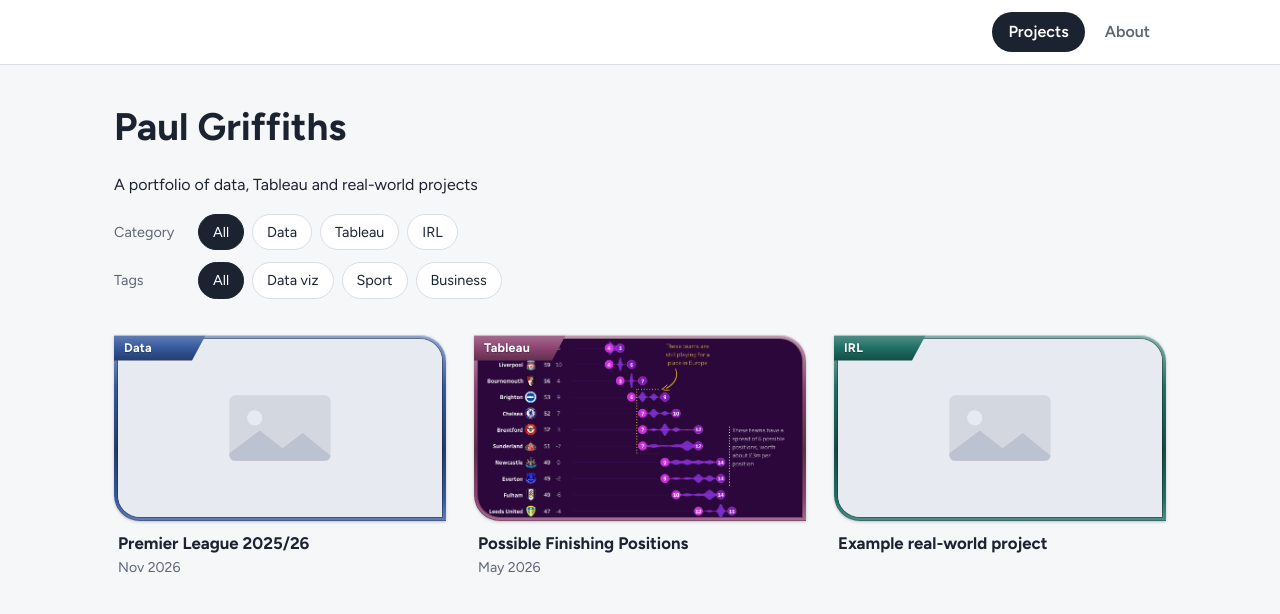
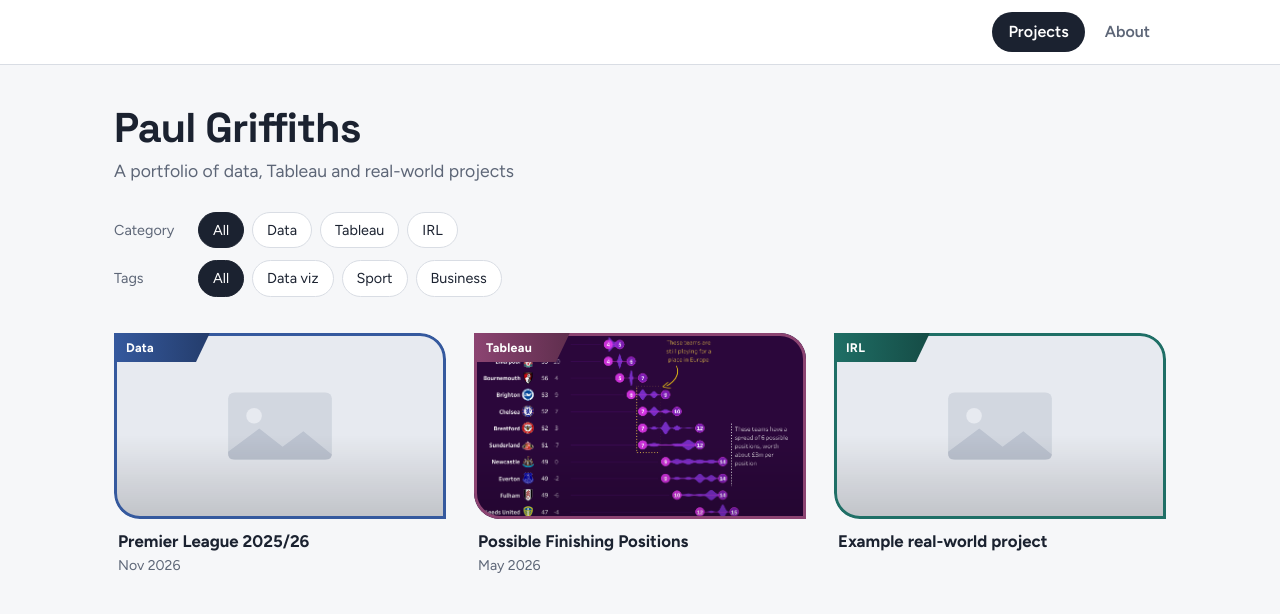
Before and after one commit to chalkboard-paul/chalkboard-paul.github.io, a Jekyll site: the page built from index.html, in a window 1280 px wide. Shown: the top 614 px of the page. Built offline with Jekyll 4.4.1, drawn with Linux system fonts in a browser that asks for light colours.

Commit message:
Refactor CSS styles for improved design and layout
Updated CSS styles for various elements including fonts, backgrounds, and layout adjustments.

```diff
--- a/assets/css/style.css
+++ b/assets/css/style.css
@@ -1,4 +1,5 @@
 :root {
+  --display: "Space Grotesk", "Figtree", system-ui, sans-serif;
   --bg: #f6f7f9;
   --surface: #ffffff;
   --ink: #1b2230;
@@ -10,6 +11,7 @@
 
 body {
   margin: 0;
+  overflow-x: clip;
   background: var(--bg);
   color: var(--ink);
   font: 16px/1.55 "Figtree", system-ui, -apple-system, "Segoe UI", sans-serif;
@@ -45,7 +47,15 @@ a:focus-visible,
 .nav a[aria-current="page"] { background: var(--ink); color: #fff; }
 
 main.wrap { padding-top: 40px; padding-bottom: 80px; }
-.page-title { font-size: 2.4rem; line-height: 1.15; margin: 0 0 24px; }
+.page-title {
+  font-family: var(--display);
+  font-size: 2.6rem;
+  font-weight: 700;
+  letter-spacing: -0.02em;
+  line-height: 1.1;
+  margin: 0 0 6px;
+}
+.tagline { margin: 0 0 28px; color: var(--muted); font-size: 1.1rem; }
 
 /* Filters */
 .filters { display: grid; gap: 12px; margin-bottom: 36px; }
@@ -80,74 +90,90 @@ main.wrap { padding-top: 40px; padding-bottom: 80px; }
 .card[hidden] { display: none; }
 .card-link { display: block; text-decoration: none; }
 
-/* Metal shades worked out from each category colour (--cat).
-   --sheen is the brightest highlight, --hi a softer light, --lo the dark band. */
-.thumb,
-.label {
-  --sheen: color-mix(in srgb, var(--cat) 55%, white);
-  --hi: color-mix(in srgb, var(--cat) 78%, white);
-  --lo: color-mix(in srgb, var(--cat) 68%, black);
-}
-
-/* The thumbnail: a 4px metallic frame with the image pinned inside it.
-   Corners: top-left and bottom-right square, the other two lightly rounded. */
+/* Thumbnail: image with a thin frame drawn on top in the category colour.
+   Square corners top-left and bottom-right, rounded on the other two. */
 .thumb {
   position: relative;
   aspect-ratio: 16 / 9;
   border-radius: 0 26px 0 26px;
   overflow: hidden;
-  background: var(--cat); /* fallback for browsers without colour-mix */
-  background: linear-gradient(
-    to bottom,
-    var(--sheen) 0%,
-    var(--cat) 28%,
-    var(--lo) 62%,
-    var(--cat) 88%,
-    var(--hi) 100%
-  );
-  box-shadow:
-    inset 0 1px 0 rgba(255, 255, 255, 0.45),
-    inset 0 -1px 0 rgba(0, 0, 0, 0.25),
-    0 1px 3px rgba(27, 34, 48, 0.25);
+  background: #e7eaf0;
 }
-.thumb img {
+.thumb img { display: block; width: 100%; height: 100%; object-fit: cover; }
+.thumb::after {
+  content: "";
   position: absolute;
-  top: 4px;
-  left: 4px;
-  width: calc(100% - 8px);
-  height: calc(100% - 8px);
-  object-fit: cover;
-  border-radius: 0 22px 0 22px;
-  background: #e7eaf0;
-  box-shadow: 0 0 0 1px rgba(0, 0, 0, 0.3);
+  inset: 0;
+  border: 3px solid var(--cat);
+  border-radius: inherit;
+  background: linear-gradient(to bottom, rgba(0, 0, 0, 0) 55%, rgba(0, 0, 0, 0.16));
+  pointer-events: none;
 }
 
-/* The category label: same size for every category, flush in the top-left
-   corner, text left-aligned. Only its right edge is angled (slanting up
-   to the top right). */
+/* Label: its gradient starts at the frame colour, so the two join seamlessly. */
 .label {
   position: absolute;
   top: 0;
   left: 0;
-  display: flex;
-  align-items: center;
-  width: 92px;
-  height: 26px;
-  padding: 0 0 0 10px;
-  background: var(--cat); /* fallback for browsers without colour-mix */
-  background:
-    linear-gradient(to bottom, rgba(255, 255, 255, 0.5) 0 1px, transparent 1px),
-    linear-gradient(to bottom, var(--hi) 0%, var(--cat) 50%, var(--lo) 100%);
-  clip-path: polygon(0 0, 100% 0, calc(100% - 14px) 100%, 0 100%);
+  z-index: 1;
+  width: 96px;
+  padding: 5px 18px 5px 12px;
+  background: linear-gradient(90deg, var(--cat), color-mix(in srgb, var(--cat) 68%, #000));
   color: #fff;
-  text-shadow: 0 1px 1px rgba(0, 0, 0, 0.35);
   font-size: 0.78rem;
   font-weight: 700;
   letter-spacing: 0.02em;
-  white-space: nowrap;
+  text-align: left;
+  clip-path: polygon(0 0, 100% 0, calc(100% - 14px) 100%, 0 100%);
+}
+.label-inline { position: static; display: inline-block; }
+
+/* Project page: category, date and tags on one row */
+.meta {
+  display: flex;
+  flex-wrap: wrap;
+  align-items: center;
+  gap: 8px 14px;
+  margin: 0 0 16px;
+  color: var(--muted);
+}
+.meta .date { margin: 0; }
+.tag-list { display: flex; flex-wrap: wrap; gap: 6px; margin: 0; }
+
+/* Project page: banner runs edge to edge, title sits over the faded bottom */
+.banner {
+  position: relative;
+  height: clamp(220px, 30vw, 380px);
+  margin: 0 calc(50% - 50vw) 28px;
   overflow: hidden;
+  background: #e7eaf0;
 }
-.label-inline { position: static; flex: none; }
+.banner img { display: block; width: 100%; height: 100%; object-fit: cover; }
+.banner::after {
+  content: "";
+  position: absolute;
+  inset: 0;
+  background: linear-gradient(
+    to bottom,
+    rgba(246, 247, 249, 0) 0%,
+    rgba(246, 247, 249, 0) 30%,
+    rgba(246, 247, 249, 0.88) 72%,
+    #f6f7f9 100%
+  );
+}
+.banner-title { position: absolute; left: 0; right: 0; bottom: 0; z-index: 1; }
+.banner-title h1,
+.project-title {
+  font-family: var(--display);
+  font-size: 2.4rem;
+  font-weight: 700;
+  letter-spacing: -0.02em;
+  line-height: 1.15;
+  margin: 0 0 14px;
+  text-shadow: 0 0 14px var(--bg), 0 0 4px var(--bg);
+}
+.project-title { margin-bottom: 24px; }
+
 
 .title { margin: 12px 4px 0; font-size: 1.05rem; line-height: 1.3; }
 .card-link:hover .title { text-decoration: underline; }
@@ -157,10 +183,8 @@ main.wrap { padding-top: 40px; padding-bottom: 80px; }
 
 /* About and project pages */
 .prose { max-width: 680px; }
-.prose h1 { font-size: 2.2rem; line-height: 1.15; margin: 0 0 16px; }
+.prose h1 { font-family: var(--display); font-size: 2.2rem; line-height: 1.15; margin: 0 0 16px; }
 .back { display: inline-block; margin-bottom: 20px; color: var(--muted); }
-.meta { display: flex; align-items: center; gap: 12px; margin: 0 0 12px; color: var(--muted); }
-.tag-list { display: flex; flex-wrap: wrap; gap: 6px; margin: 0 0 24px; }
 .tag {
   padding: 2px 10px;
   border: 1.5px solid var(--line);
@@ -173,15 +197,7 @@ main.wrap { padding-top: 40px; padding-bottom: 80px; }
 .prose.project { max-width: 760px; }
 .project-text { max-width: 680px; }
 
-/* Short banner: the thumbnail fading to nothing at the bottom */
-.hero {
-  height: 170px;
-  margin: 0 0 24px;
-  overflow: hidden;
-  -webkit-mask-image: linear-gradient(to bottom, #000 25%, transparent);
-  mask-image: linear-gradient(to bottom, #000 25%, transparent);
-}
-.hero img { display: block; width: 100%; height: 100%; object-fit: cover; }
+
 
 /* The embedded viz. On a narrow screen it scrolls sideways instead of being cut off. */
 .embed { margin: 32px 0; overflow-x: auto; }
@@ -190,4 +206,5 @@ main.wrap { padding-top: 40px; padding-bottom: 80px; }
 @media (max-width: 520px) {
   .page-title { font-size: 2rem; }
   .filter-name { width: 100%; }
+  .banner-title h1, .project-title { font-size: 1.8rem; }
 }
```
